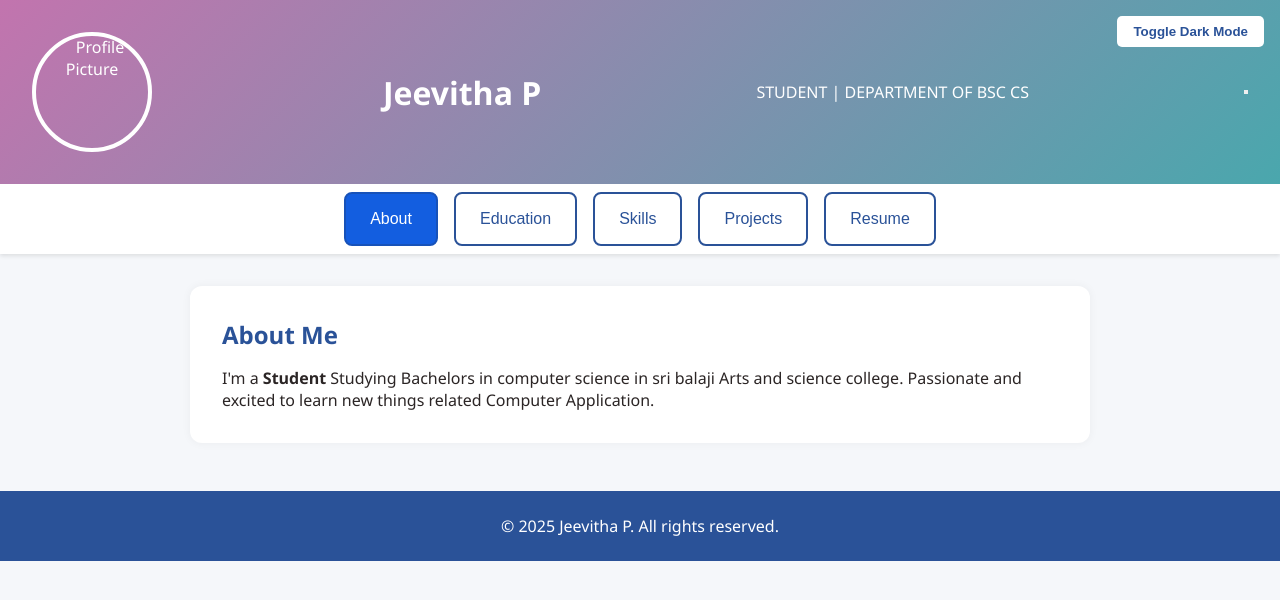
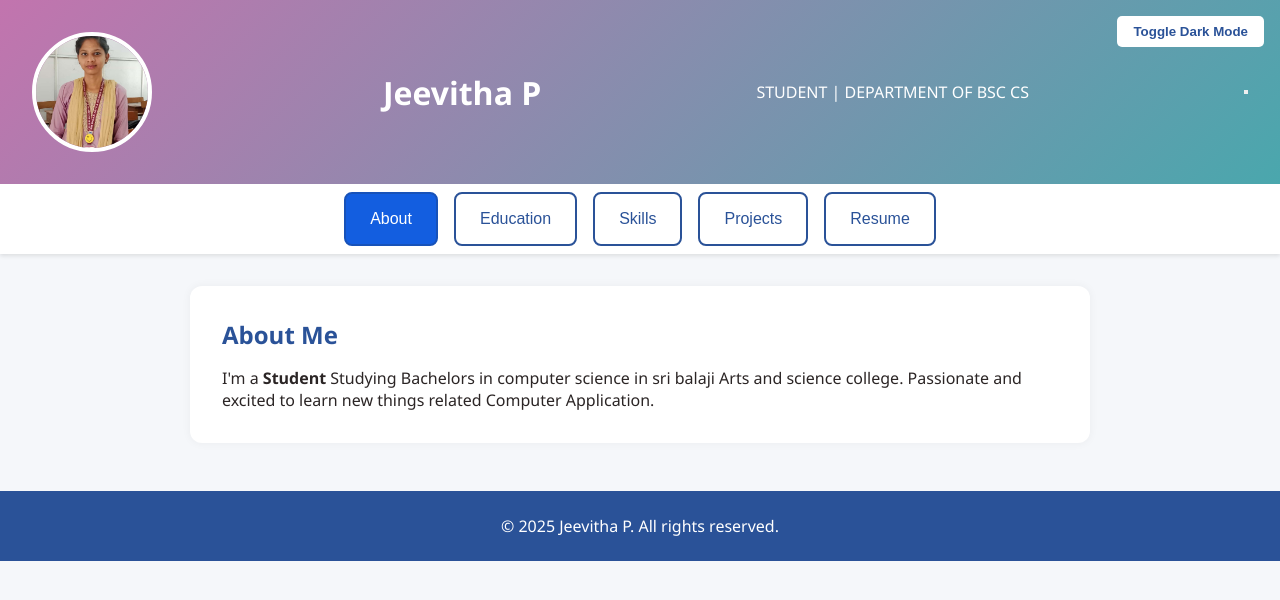
Before and after one commit to jeevi89/TNSDC-FWD-DP1, a plain HTML site: page index.html in a window 1280 px wide. Drawn offline with Linux system fonts and the light colour scheme.

Commit message:
Update index.html

```diff
--- a/index.html
+++ b/index.html
@@ -198,7 +198,7 @@
 <body>
 <header style="display: flex; flex-direction: row; align-items: center; justify-content: space-between; padding: 2rem">
   <button class="dark-toggle" onclick="toggleDarkMode()">Toggle Dark Mode </button>
-  <img src="aarthi.jpeg" alt="Profile Picture" class="profile-picture" id="profileImage" style="margin: 0 1rem 0 0; align-self: flex-start;">
+  <img src="WhatsApp Image 2025-09-13 at 10.05.44 AM (1).jpeg" alt="Profile Picture" class="profile-picture" id="profileImage" style="margin: 0 1rem 0 0; align-self: flex-start;">
   <div style="text-align: left;">
     <h1> Jeevitha P
     </h1>
```
